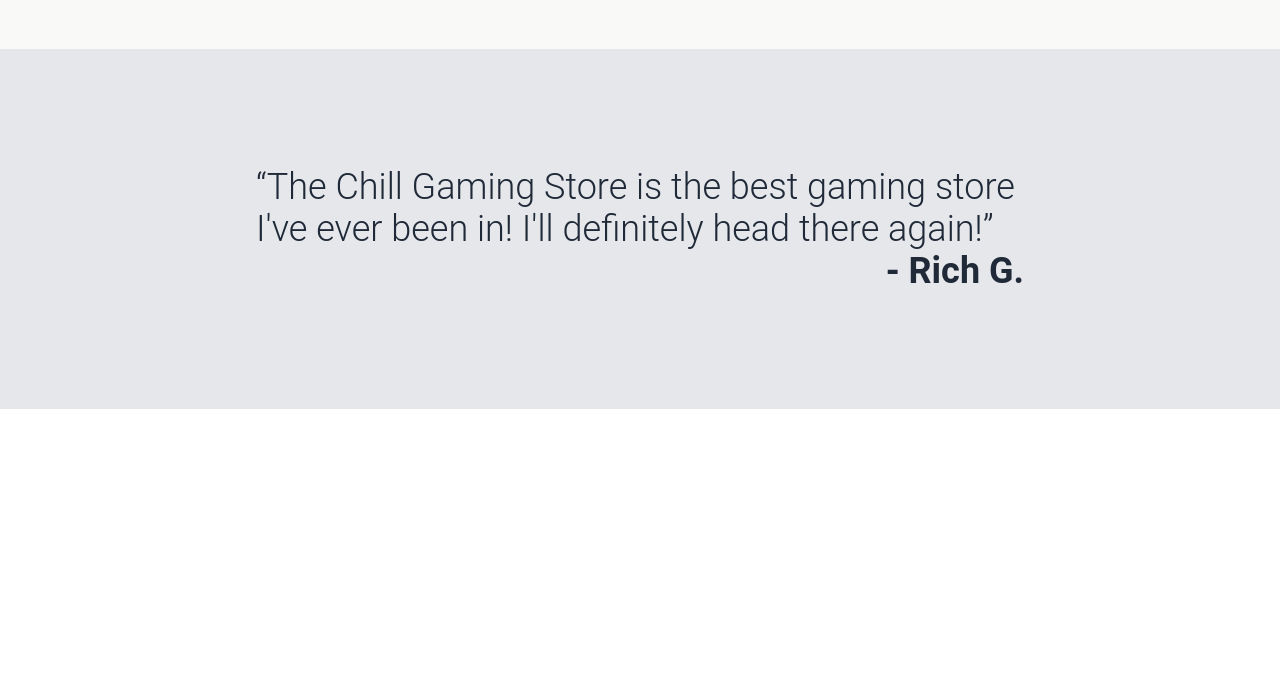
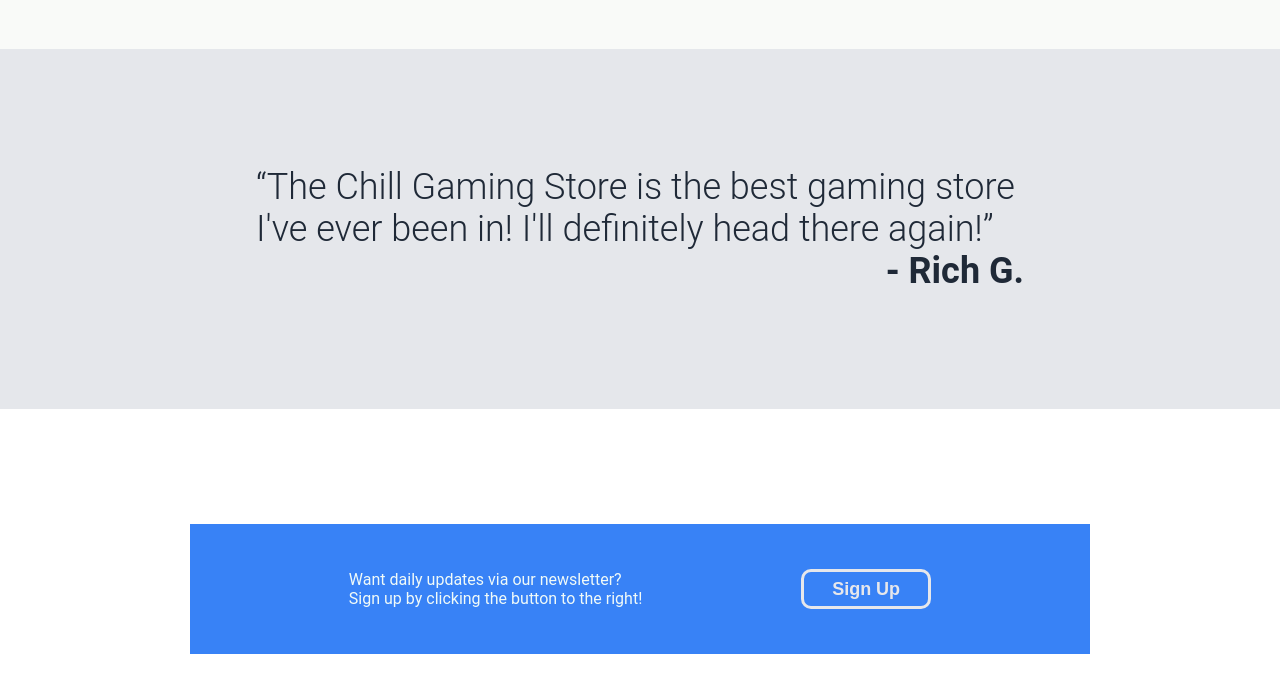
Before and after one commit to rizencraft01/odin-landing-page, a plain HTML site: page index.html in a window 1280 px wide. Shown: the part 636-1329 px from the top of the page. Before the commit the page ends 1045 px from the top, so only its background shows below. Drawn offline with Linux system fonts and the light colour scheme.

Commit message:
Complete footer section, update README

```diff
--- a/index.html
+++ b/index.html
@@ -51,5 +51,14 @@
             <div>- Rich G.</div>
         </div>
     </div>
+    <div class="footer">
+        <div class="call-to-action">
+            <div class="text-container">
+                <div>Want daily updates via our newsletter?</div>
+                <div>Sign up by clicking the button to the right!</div>
+            </div>
+            <button>Sign Up</button>
+        </div>
+    </div>
 </body>
 </html>
--- a/style.css
+++ b/style.css
@@ -66,7 +66,7 @@
     color: #E6E7EB;
 }
 
-button {
+.hero button {
    background: #3882F6;
    width: 150px;
    border-radius: 10px;
@@ -170,3 +170,32 @@
     justify-content: end;
     font-weight: bold;
 }
+
+.footer {
+    display: flex;
+    justify-content: center;
+    align-items: center;
+    width: 100vw;
+    height: 45vh;
+}
+
+.call-to-action {
+    display: flex;
+    justify-content: space-evenly;
+    align-items: center;
+    width: 900px;
+    height: 130px;
+    background: #3882F6;
+    color: #F0FAF8;
+}
+
+.footer button {
+    background: #3882F6;
+    width: 130px;
+    height: 40px;
+    border: solid 3px #E6E7EB;
+    border-radius: 10px;
+    font-size: 18px;
+    font-weight: bold;
+    color: #E6E7EB;
+}
```
Also changed, not shown: 1 other file.
